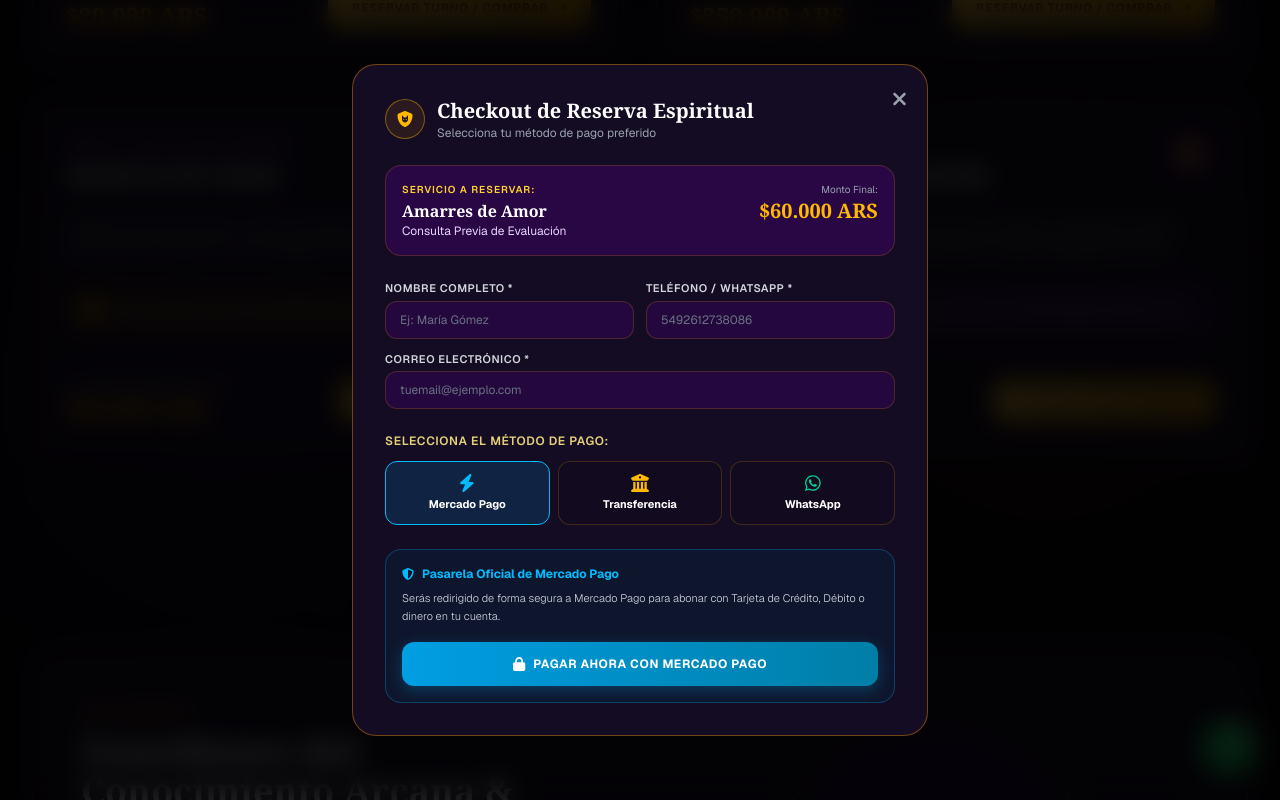
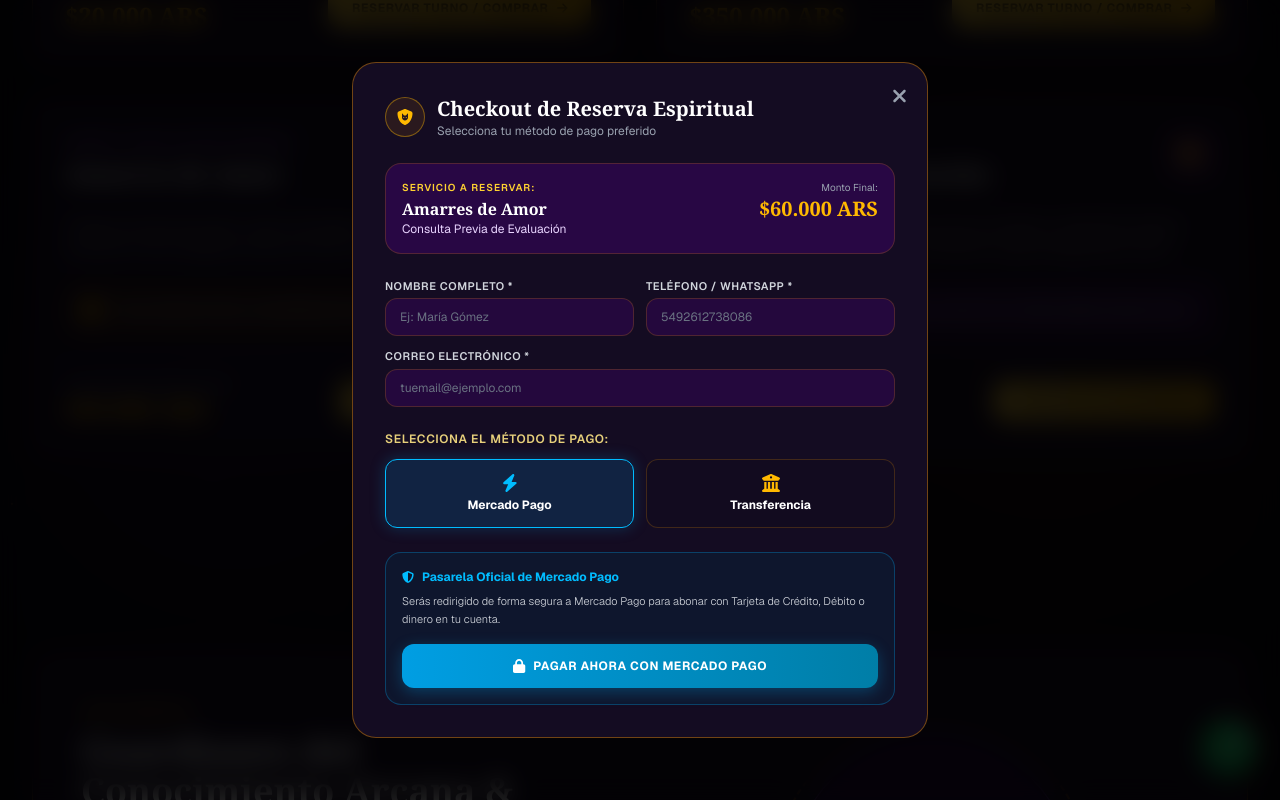
Before and after one commit to diferentedeterminado-a11y/web-diter, a Next.js app: page / in a window 1280 px wide. Both pictures are taken after a click on the button "AGENDAR CONSULTA PREVIA". Shown: the part 1586-2386 px from the top of the page. Built offline with nearby package versions, Linux system fonts and the light colour scheme.

Commit message:
fix: remover opcion de whatsapp del modal checkout

```diff
--- a/app/page.tsx
+++ b/app/page.tsx
@@ -19,9 +19,9 @@
     limpiezas: { name: 'Limpieza Personal Profunda', price: 350000, index: 0 },
   });
 
-  // Estado del Modal de Checkout
+  // Estado del Modal de Checkout (Únicamente Mercado Pago y CBU/Transferencia)
   const [modalOpen, setModalOpen] = useState(false);
-  const [currentPaymentMethod, setCurrentPaymentMethod] = useState<'mp' | 'cbu' | 'wa'>('mp');
+  const [currentPaymentMethod, setCurrentPaymentMethod] = useState<'mp' | 'cbu'>('mp');
   const [selectedService, setSelectedService] = useState({
     title: '',
     variant: '',
@@ -223,7 +223,7 @@
         {/* Background Canvas Stars */}
         <canvas ref={canvasRef} className="fixed top-0 left-0 w-full h-full pointer-events-none z-0" />
 
-        {/* Ambient Orbs - Opacidad reducida en mobile */}
+        {/* Ambient Orbs */}
         <div className="fixed top-1/4 left-10 w-72 md:w-96 h-72 md:h-96 bg-purple-900/15 rounded-full blur-[100px] pointer-events-none z-0" />
         <div className="fixed bottom-1/3 right-10 w-72 md:w-96 h-72 md:h-96 bg-amber-600/10 rounded-full blur-[120px] pointer-events-none z-0" />
 
@@ -352,7 +352,7 @@
                 </div>
                 <div>
                   <h4 className="font-serif font-bold text-amber-200 text-sm">Múltiples Pagos</h4>
-                  <p className="text-xs text-gray-400">Mercado Pago, CBU/Alias o WhatsApp.</p>
+                  <p className="text-xs text-gray-400">Mercado Pago y Transferencia Bancaria.</p>
                 </div>
               </div>
             </div>
@@ -509,7 +509,7 @@
                   </div>
 
                   <p className="text-sm text-gray-300 mb-6 font-light leading-relaxed">
-                    Trabajos de alta dominación, retorno de pareja y endulzamientos. Requiere estrictamente evaluación previa obligatoria antes de iniciar el ritual.
+                    Trabajos de alta dominación, retorno de pareja y endulzamientos. Requiere strictly evaluación previa obligatoria antes de iniciar el ritual.
                   </p>
 
                   <div className="bg-amber-500/10 border border-amber-500/30 rounded-xl p-4 mb-6 text-xs text-amber-200 flex gap-3 items-center">
@@ -688,48 +688,36 @@
                   </div>
                 </div>
 
+                {/* SELECCIÓN DE MÉTODO DE PAGO (SOLO MERCADO PAGO Y TRANSFERENCIA EN 2 COLUMNAS) */}
                 <div className="mb-6">
                   <label className="block text-xs uppercase tracking-wider text-amber-200/90 mb-3 font-semibold">
                     Selecciona el Método de Pago:
                   </label>
-                  <div className="grid grid-cols-3 gap-2">
+                  <div className="grid grid-cols-2 gap-3">
                     <button
                       type="button"
                       onClick={() => setCurrentPaymentMethod('mp')}
-                      className={`p-3 rounded-xl flex flex-col items-center justify-center text-center gap-1.5 transition border ${
+                      className={`p-3.5 rounded-xl flex flex-col items-center justify-center text-center gap-1.5 transition border ${
                         currentPaymentMethod === 'mp'
-                          ? 'border-sky-400 bg-sky-500/15'
+                          ? 'border-sky-400 bg-sky-500/15 shadow-[0_0_15px_rgba(0,158,227,0.25)]'
                           : 'border-amber-500/20 bg-[#120C1F]/60'
                       }`}
                     >
                       <i className="fa-solid fa-bolt text-sky-400 text-lg"></i>
-                      <span className="text-[11px] font-bold text-white leading-tight">Mercado Pago</span>
+                      <span className="text-xs font-bold text-white leading-tight">Mercado Pago</span>
                     </button>
 
                     <button
                       type="button"
                       onClick={() => setCurrentPaymentMethod('cbu')}
-                      className={`p-3 rounded-xl flex flex-col items-center justify-center text-center gap-1.5 transition border ${
+                      className={`p-3.5 rounded-xl flex flex-col items-center justify-center text-center gap-1.5 transition border ${
                         currentPaymentMethod === 'cbu'
-                          ? 'border-[#D4AF37] bg-amber-500/15'
+                          ? 'border-[#D4AF37] bg-amber-500/15 shadow-[0_0_15px_rgba(212,175,55,0.25)]'
                           : 'border-amber-500/20 bg-[#120C1F]/60'
                       }`}
                     >
                       <i className="fa-solid fa-building-columns text-amber-400 text-lg"></i>
-                      <span className="text-[11px] font-bold text-white leading-tight">Transferencia</span>
-                    </button>
-
-                    <button
-                      type="button"
-                      onClick={() => setCurrentPaymentMethod('wa')}
-                      className={`p-3 rounded-xl flex flex-col items-center justify-center text-center gap-1.5 transition border ${
-                        currentPaymentMethod === 'wa'
-                          ? 'border-emerald-400 bg-emerald-500/15'
-                          : 'border-amber-500/20 bg-[#120C1F]/60'
-                      }`}
-                    >
-                      <i className="fa-brands fa-whatsapp text-emerald-400 text-lg"></i>
-                      <span className="text-[11px] font-bold text-white leading-tight">WhatsApp</span>
+                      <span className="text-xs font-bold text-white leading-tight">Transferencia</span>
                     </button>
                   </div>
                 </div>
@@ -809,28 +797,6 @@
                     </button>
                   </div>
                 )}
-
-                {/* VISTA WHATSAPP */}
-                {currentPaymentMethod === 'wa' && (
-                  <div className="bg-emerald-950/20 border border-emerald-500/30 rounded-2xl p-4 text-xs text-emerald-100">
-                    <div className="flex items-center gap-2 mb-2 text-emerald-400 font-bold">
-                      <i className="fa-brands fa-whatsapp text-lg"></i>
-                      <span>Coordinación Directa con Guía Espiritual</span>
-                    </div>
-                    <p className="text-gray-300 font-light text-[11px] leading-relaxed mb-4">
-                      Si prefieres coordinar otros medios de pago o recibir atención personalizada antes de abonar, inicia la conversación directa.
-                    </p>
-
-                    <button
-                      type="button"
-                      onClick={() => confirmBookingViaWhatsApp('Coordinación Directa en WhatsApp')}
-                      className="w-full bg-gradient-to-r from-[#D4AF37] to-[#B8860B] text-[#0B0813] py-3.5 rounded-xl text-xs uppercase font-bold tracking-wider flex items-center justify-center gap-2"
-                    >
-                      <i className="fa-brands fa-whatsapp text-lg"></i>
-                      <span>Coordinar Turno por WhatsApp</span>
-                    </button>
-                  </div>
-                )}
               </div>
             </div>
           )}
@@ -878,7 +844,6 @@
                 <ul className="space-y-2 text-xs text-gray-400">
                   <li className="flex items-center gap-2"><i className="fa-solid fa-bolt text-sky-400"></i> Mercado Pago</li>
                   <li className="flex items-center gap-2"><i className="fa-solid fa-building-columns text-amber-400"></i> Transferencia CBU / Alias</li>
-                  <li className="flex items-center gap-2"><i className="fa-brands fa-whatsapp text-emerald-400"></i> Coordinación Directa</li>
                 </ul>
               </div>
             </div>
```
